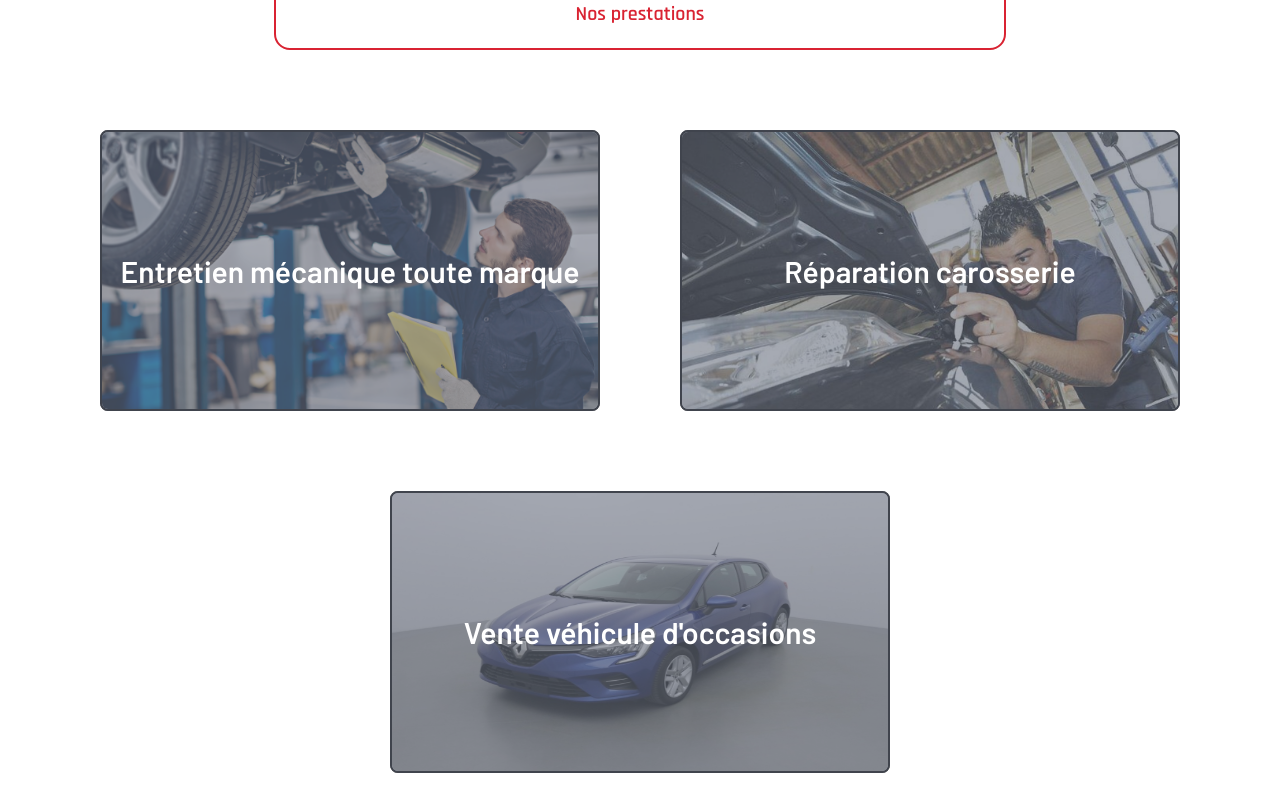
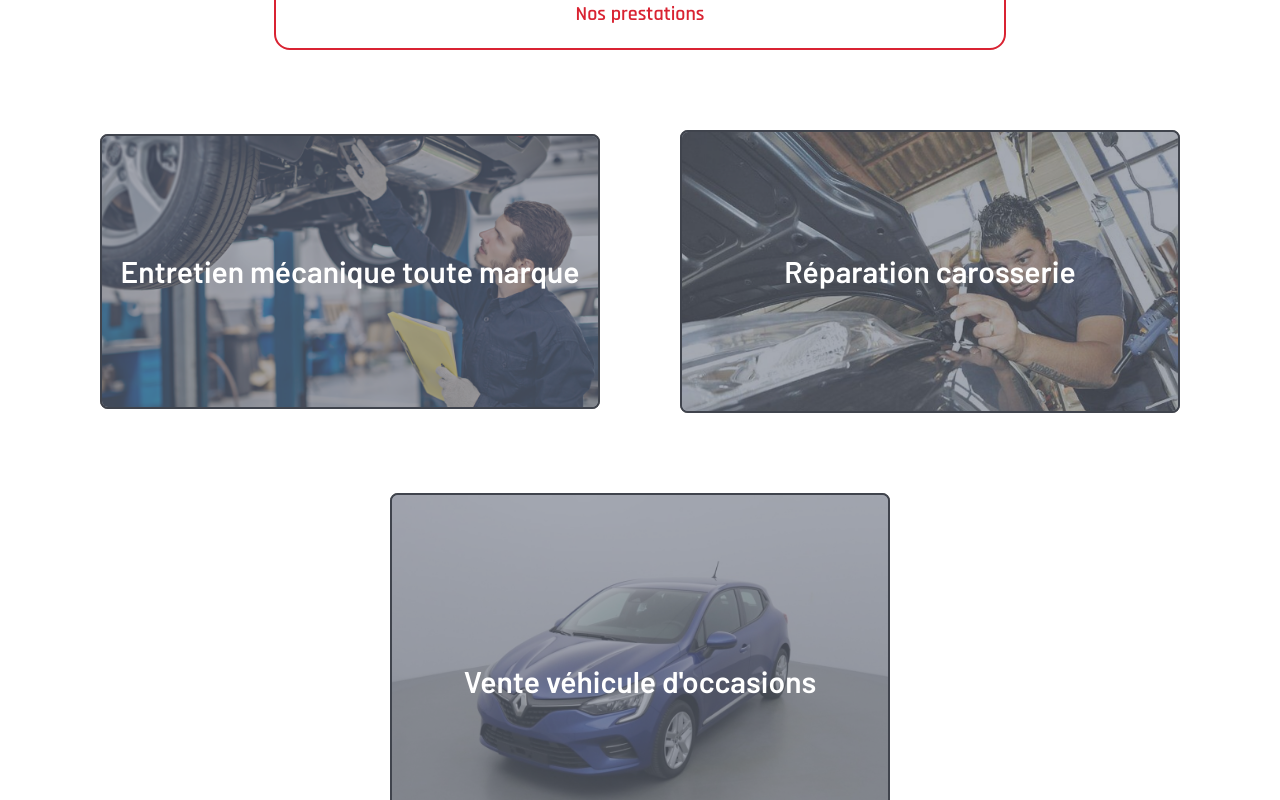
Before and after one commit to kyoshiroDev/Garage-V-Parrot-NextJS, a Next.js app: page / in a window 1280 px wide. Shown: the part 900-1700 px from the top of the page. Built offline with nearby package versions, Linux system fonts and the light colour scheme.

Commit message:
vérification metadata

```diff
--- a/app/components/Nos-prestations/Page.tsx
+++ b/app/components/Nos-prestations/Page.tsx
@@ -44,7 +44,7 @@ export default function NosPrestations() {
             alt="alt"
             width={500}
             height={250}
-            className="aspect-video bg-slate-200 border-2 rounded-lg border-black"
+            className="aspect-auto bg-slate-200 border-2 rounded-lg border-black"
           />
         </motion.div>
       ))}
```
